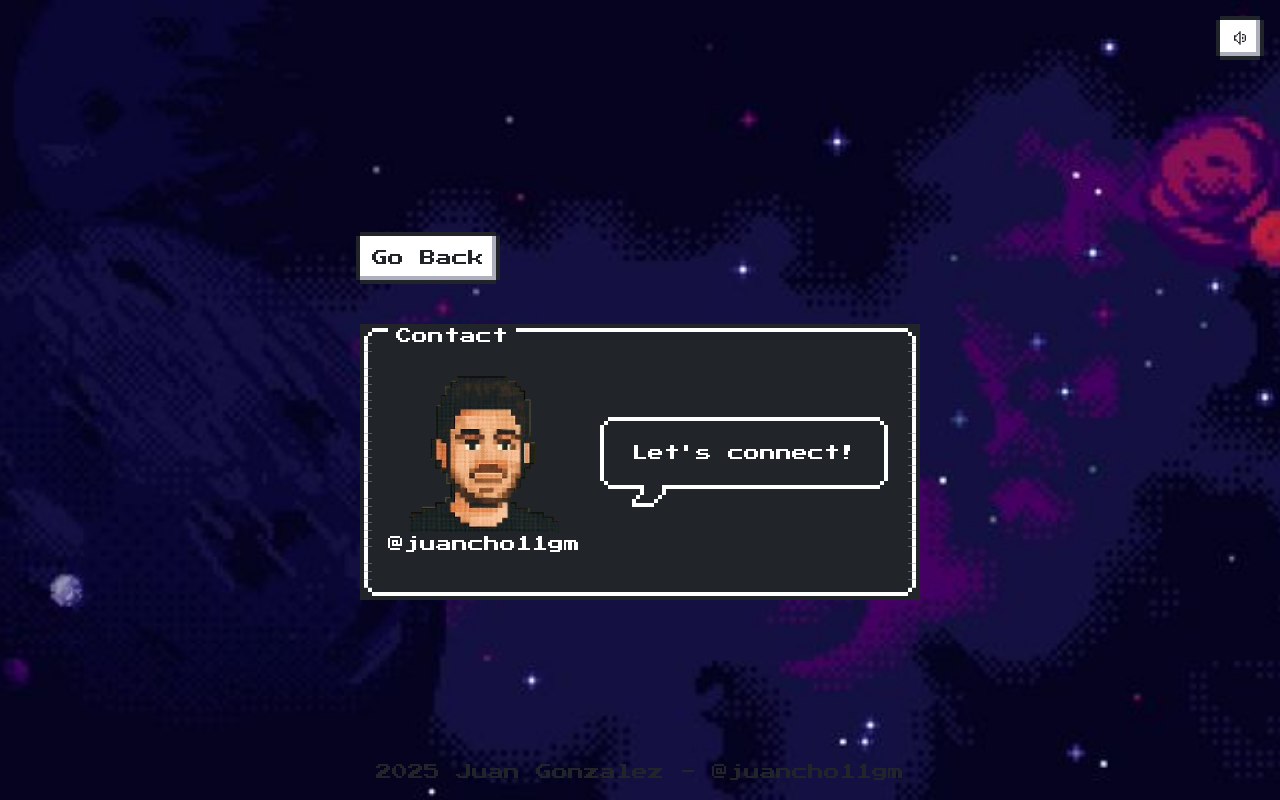
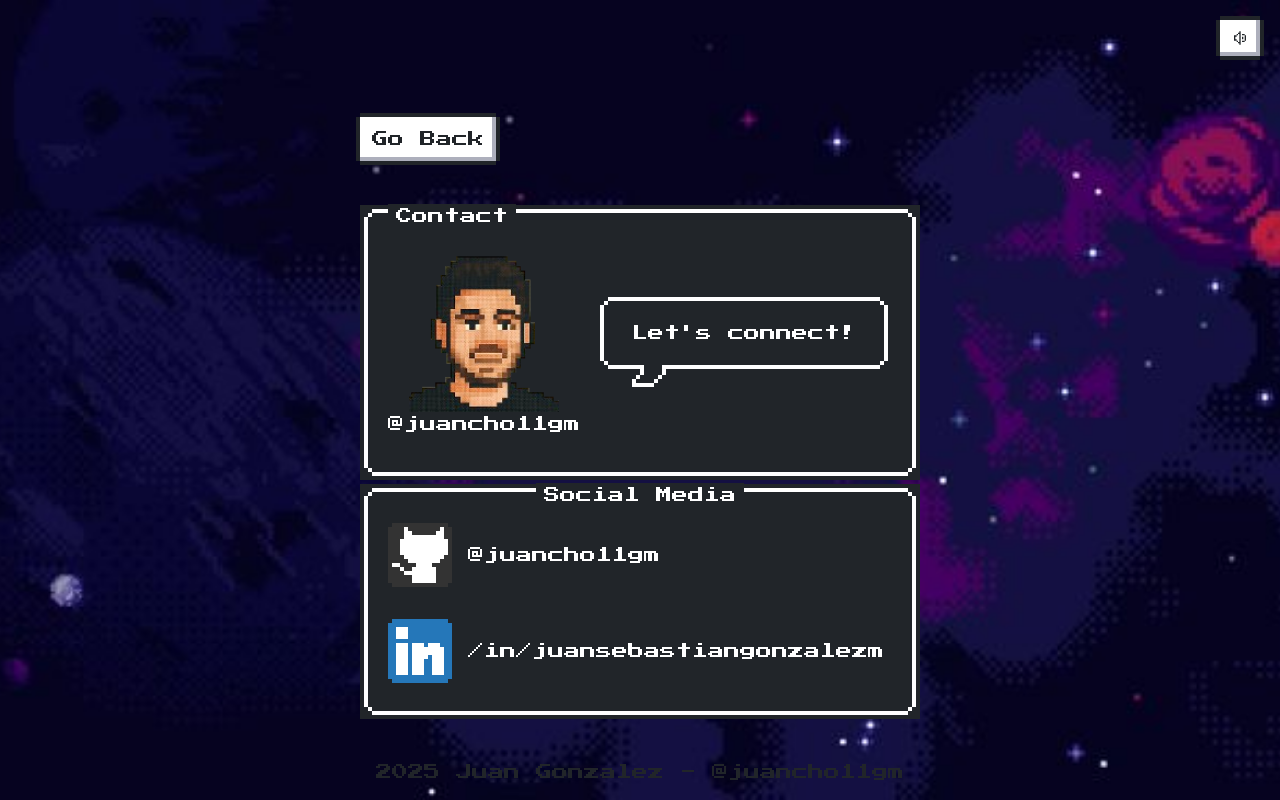
Before and after one commit to juancho11gm/pokejuango, a Next.js app: page /contact in a window 1280 px wide. Built offline with nearby package versions, Linux system fonts and the light colour scheme.

Commit message:
feat: add social media links section to Contact page with GitHub and LinkedIn profiles

```diff
--- a/src/app/contact/page.tsx
+++ b/src/app/contact/page.tsx
@@ -9,6 +9,34 @@ export default function Page() {
       </Link>
 
       <BalloonCard title="Contact" dialog="Let's connect!" />
+      <section className="nes-container is-rounded is-dark with-title is-centered">
+        <p className="title">Social Media</p>
+
+        <div className="my-4!">
+          <ul className="flex! flex-col! gap-8!">
+            <li>
+              <Link
+                href="https://www.github.com/juancho11gm"
+                className="text-white! flex! items-center! gap-4"
+              >
+                <i className="nes-icon github is-large"></i>
+                <span>@juancho11gm</span>
+              </Link>
+            </li>
+
+            <li>
+              <Link
+                href="https://www.linkedin.com/in/juansebastiangonzalezm/"
+                className="text-white! flex! items-center! gap-4"
+              >
+                <i className="nes-icon linkedin is-large"></i>
+
+                <span>/in/juansebastiangonzalezm</span>
+              </Link>
+            </li>
+          </ul>
+        </div>
+      </section>
     </main>
   );
 }
```
